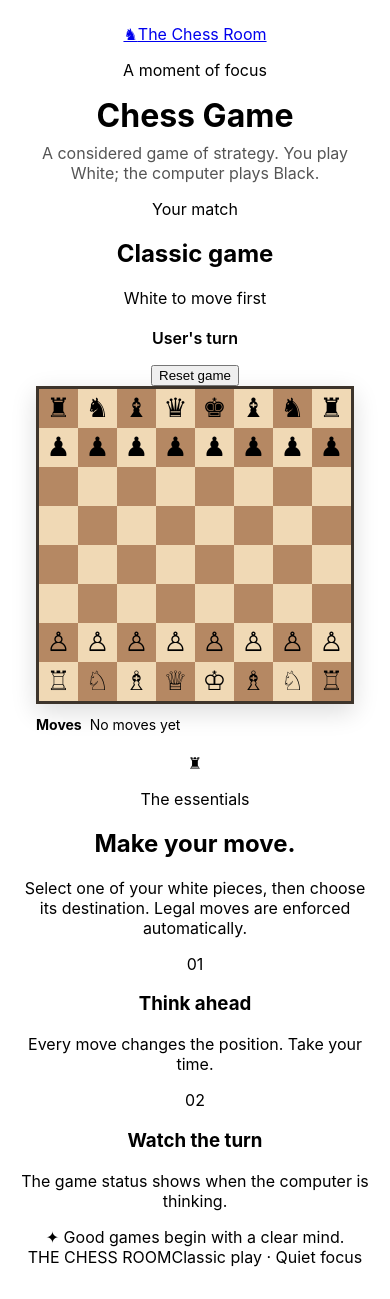
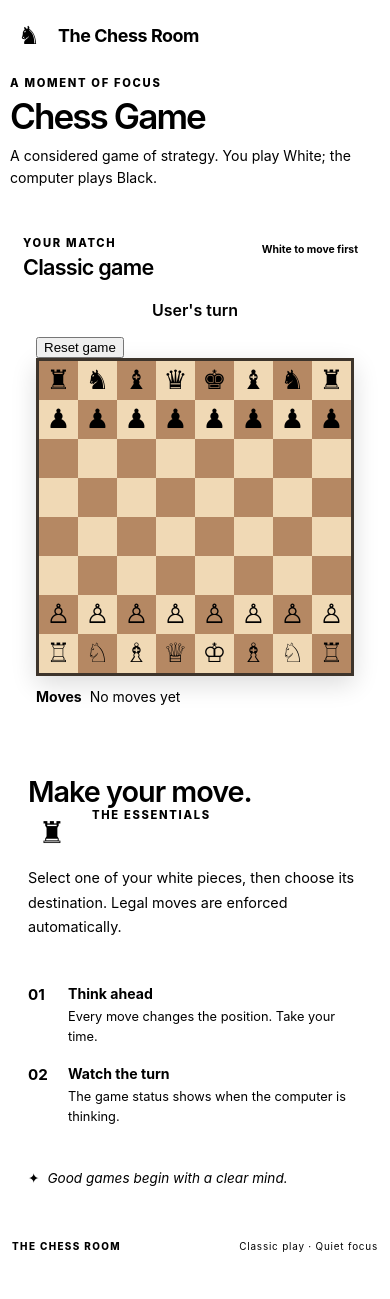
Before and after one commit to Pariram140/Chess-game, a React (Create React App) app: page / in a window 390 px wide. After the commit the page ends 1272 px from the top, so only its background shows below. Built offline with nearby package versions, Linux system fonts and the light colour scheme.

Commit message:
style(ui): build responsive chess room layout

```diff
--- a/src/App.css
+++ b/src/App.css
@@ -1,14 +1,33 @@
-.App {
-  min-height: 100vh;
-  padding: 1.5rem 1rem 2rem;
-  text-align: center;
-}
-
-.App h1 {
-  margin: 0;
-}
-
-.app-subtitle {
-  margin: 0.5rem 0 1rem;
-  color: #555;
-}
+.App{width:min(100% - 48px,1180px);min-height:100vh;margin:0 auto;padding:28px 0 20px}
+.app-header{display:flex;align-items:flex-start;justify-content:space-between;gap:24px;padding:0 0 28px;border-bottom:1px solid var(--border-subtle)}
+.brand-mark{display:inline-flex;align-items:center;gap:10px;color:var(--forest-deep);text-decoration:none;white-space:nowrap}
+.brand-icon{display:grid;width:38px;height:38px;place-items:center;border-radius:12px;background:var(--forest);color:var(--ivory);font-size:25px}
+.brand-name{font-family:var(--font-display);font-size:1.12rem;font-weight:700;letter-spacing:-.025em}
+.app-heading{flex:1;max-width:650px;text-align:right}
+.eyebrow{margin:0 0 8px;color:var(--forest);font-size:.7rem;font-weight:800;letter-spacing:.15em;text-transform:uppercase}
+.app-heading h1{margin:0;color:var(--forest-deep);font-family:var(--font-display);font-size:clamp(2rem,4vw,3.25rem);font-weight:600;letter-spacing:-.055em;line-height:1.08}
+.app-subtitle{max-width:600px;margin:10px 0 0 auto;color:var(--text-muted);font-size:.96rem;line-height:1.6}
+.game-layout{display:grid;grid-template-columns:minmax(0,1fr) minmax(240px,290px);align-items:start;gap:24px;padding:28px 0}
+.board-panel,.companion-panel{min-width:0;border:1px solid var(--border-subtle);border-radius:var(--radius-xl);background:var(--surface);box-shadow:var(--shadow-card)}
+.board-panel{padding:clamp(16px,2.5vw,30px)}
+.panel-heading{display:flex;align-items:center;justify-content:space-between;gap:16px;margin-bottom:18px}
+.panel-heading .eyebrow{margin-bottom:4px}
+.panel-heading h2,.companion-panel h2{margin:0;color:var(--forest-deep);font-family:var(--font-display);font-size:1.55rem;font-weight:600;letter-spacing:-.035em}
+.match-badge{display:inline-flex;align-items:center;gap:7px;padding:8px 11px;border:1px solid var(--border-subtle);border-radius:999px;background:var(--ivory);color:var(--text-muted);font-size:.72rem;font-weight:700;white-space:nowrap}
+.match-badge span{width:7px;height:7px;border-radius:50%;background:var(--forest)}
+.companion-panel{padding:25px 22px}
+.companion-emblem{display:grid;width:48px;height:48px;margin-bottom:26px;place-items:center;border-radius:15px;background:var(--sage);color:var(--forest);font-size:30px}
+.companion-panel h2{font-size:1.8rem;line-height:1.15}
+.companion-copy{margin:12px 0 0;color:var(--text-muted);font-size:.9rem;line-height:1.7}
+.guide-divider{height:1px;margin:22px 0;background:var(--border-subtle)}
+.guide-item{display:grid;grid-template-columns:30px minmax(0,1fr);gap:10px;margin:18px 0}
+.guide-number{color:var(--walnut);font-family:var(--font-display);font-size:.95rem;font-weight:700}
+.guide-item h3{margin:0 0 5px;color:var(--text-main);font-size:.88rem;font-weight:750}
+.guide-item p{margin:0;color:var(--text-muted);font-size:.8rem;line-height:1.55}
+.companion-footer{display:flex;align-items:flex-start;gap:8px;margin-top:26px;padding-top:16px;border-top:1px solid var(--border-subtle);color:var(--forest);font-family:var(--font-display);font-size:.85rem;font-style:italic;line-height:1.5}
+.companion-footer span{font-style:normal}
+.app-footer{display:flex;justify-content:space-between;gap:16px;padding:16px 2px 0;border-top:1px solid var(--border-subtle);color:var(--text-muted);font-size:.68rem;letter-spacing:.08em}
+.app-footer span:first-child{color:var(--forest);font-weight:800;letter-spacing:.14em}
+@media(max-width:900px){.App{width:min(100% - 32px,720px);padding-top:22px}.game-layout{grid-template-columns:minmax(0,1fr);gap:18px;padding:20px 0}.companion-panel{display:grid;grid-template-columns:auto minmax(0,1fr);column-gap:16px;align-items:start;padding:20px}.companion-emblem{grid-row:span 2;margin:0}.companion-panel>.eyebrow{align-self:end;margin-bottom:5px}.companion-panel h2,.companion-copy,.guide-divider,.guide-item,.companion-footer{grid-column:1/-1}.companion-panel h2{grid-row:2}.companion-copy{margin-top:10px}.guide-divider{margin:18px 0}.guide-item{margin:9px 0}.companion-footer{margin-top:16px}}
+@media(max-width:600px){.App{width:min(100% - 20px,480px);padding-top:16px}.app-header{display:block;padding-bottom:20px}.brand-mark{margin-bottom:22px}.app-heading{text-align:left}.app-heading h1{font-size:clamp(2rem,9vw,2.65rem)}.app-subtitle{margin:9px 0 0;font-size:.88rem}.game-layout{padding:14px 0 18px}.board-panel{padding:12px 10px 14px;border-radius:var(--radius-lg)}.panel-heading{align-items:flex-start;margin:0 3px 12px}.panel-heading h2{font-size:1.35rem}.match-badge{padding:7px 9px;font-size:.65rem}.companion-panel{padding:18px}.app-footer{flex-wrap:wrap;font-size:.62rem}}
+@media(prefers-reduced-motion:reduce){*,*::before,*::after{scroll-behavior:auto!important;animation-duration:.01ms!important;animation-iteration-count:1!important;transition-duration:.01ms!important}}
```
